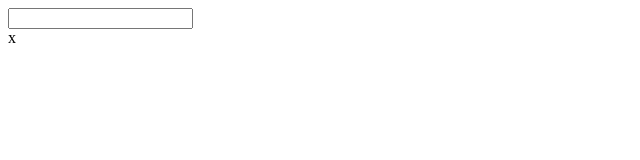
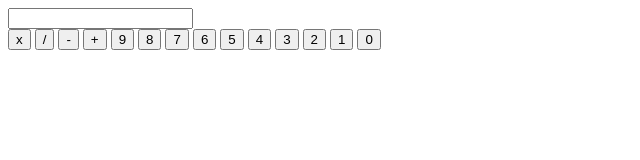
Before and after one commit to AmirAlEzzani/newCalculator, a plain HTML site: page index.html in a window 1280 px wide. Shown: the whole page, without its empty margins (0-640 px from the left). Drawn offline with Linux system fonts and the light colour scheme.

Commit message:
btns finished

```diff
--- a/index.html
+++ b/index.html
@@ -11,7 +11,20 @@
     <div id="calculator">
         <input type="text" id="display" readonly>
         <div id="keys">
-            <div id="multiply">x</div>
+            <button><div id="multiply">x</div></button>
+            <button><div id="divide">/</div></button>
+            <button><div id="subtract">-</div></button>
+            <button><div id="add">+</div></button>
+            <button><div id="9">9</div></button>
+            <button><div id="8">8</div></button>
+            <button><div id="7">7</div></button>
+            <button><div id="6">6</div></button>
+            <button><div id="5">5</div></button>
+            <button><div id="4">4</div></button>
+            <button><div id="3">3</div></button>
+            <button><div id="2">2</div></button>
+            <button><div id="1">1</div></button>
+            <button><div id="0">0</div></button>
         </div>
     </div>
 </body>
```
